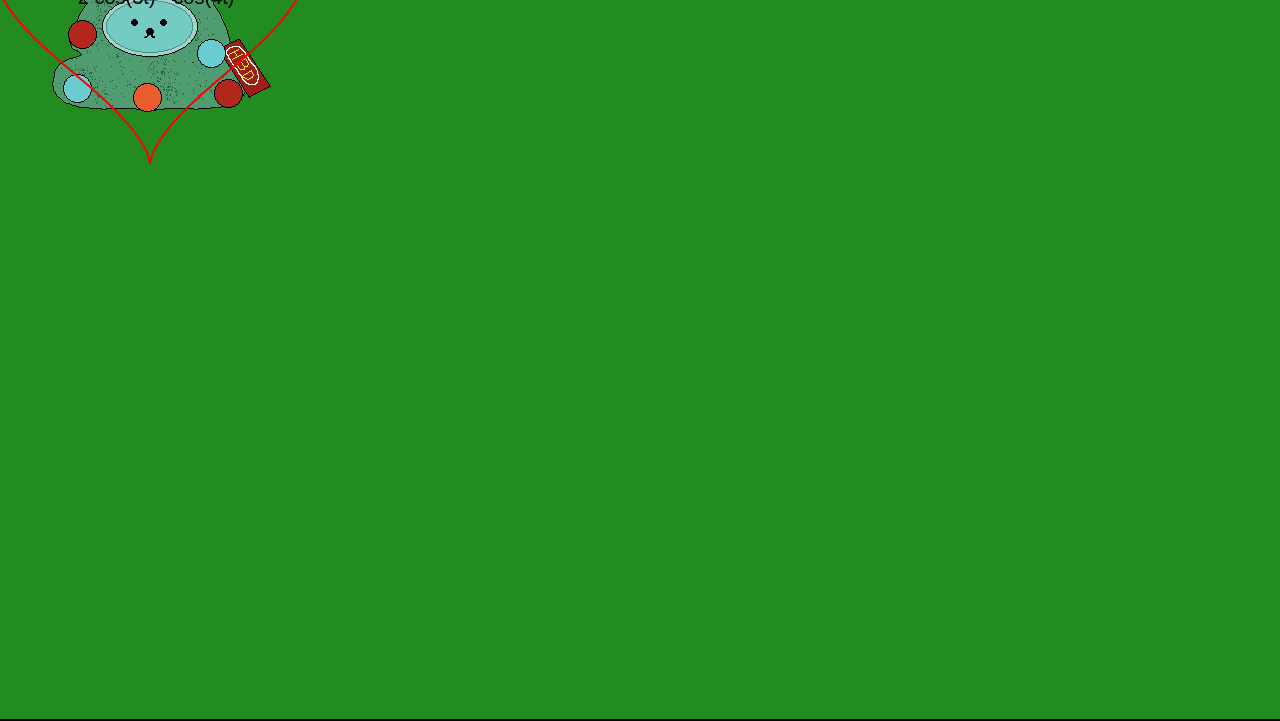
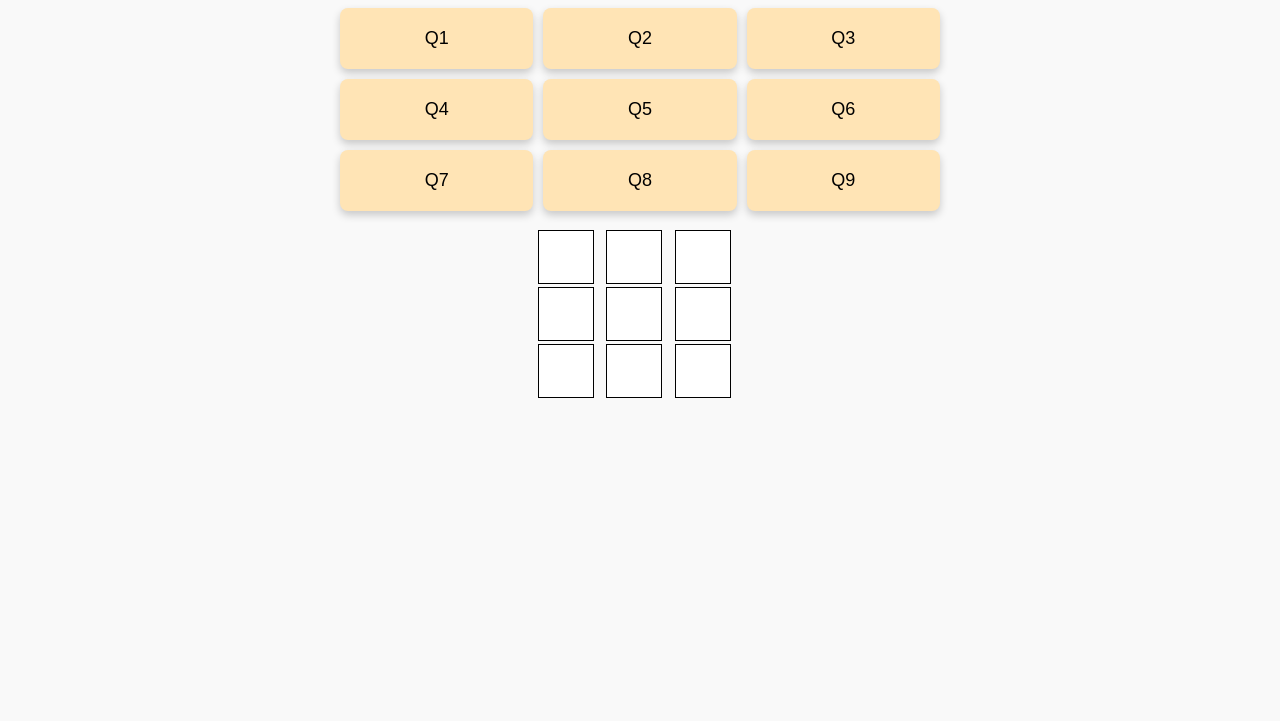
Before and after one commit to TsungLin-Tsai/HBD_test, a plain HTML site: page index.html in a window 1280 px wide. Shown: the part 81-802 px from the top of the page. Drawn offline with Linux system fonts and the light colour scheme.

Commit message:
Add files via upload

```diff
--- a/index.html
+++ b/index.html
@@ -1,172 +1,211 @@
 <!DOCTYPE html>
-<html lang="en">
+<html lang="zh-TW">
 <head>
   <meta charset="UTF-8">
   <meta name="viewport" content="width=device-width, initial-scale=1.0">
-  <title>2D Pixel Game</title>
+  <title>阿筠HBD</title>
   <style>
     body {
+      font-family: Arial, sans-serif;
+      text-align: center;
+      background-color: #f9f9f9;
       margin: 0;
+      padding: 0;
+    }
+    .game-container {
+      display: grid;
+      grid-template-columns: repeat(3, 1fr);
+      gap: 10px;
+      max-width: 600px;
+      margin: 20px auto;
+    }
+    .book {
+      background-color: #ffe4b5;
+      padding: 20px;
+      border-radius: 8px;
+      box-shadow: 0 4px 8px rgba(0, 0, 0, 0.2);
+      text-align: center;
+      font-size: 18px;
+      position: relative;
+    }
+    .completed {
+      background-color: #b0e57c;
+      color: #ffffff;
+    }
+    .hidden {
+      display: none;
+    }
+    .question-container, .hint-container {
+      margin-top: 20px;
+    }
+    .magic-square {
+      display: grid;
+      grid-template-columns: repeat(3, 1fr);
+      gap: 5px;
+      max-width: 200px;
+      margin: 20px auto;
+    }
+    .square-cell {
+      width: 50px;
+      height: 50px;
+      background-color: #add8e6;
       display: flex;
+      align-items: center;
       justify-content: center;
-      align-items: center;
-      height: 100vh;
-      background-color: #87CEEB; /* Sky blue */
+      font-size: 18px;
+      border: 1px solid #000;
     }
-    canvas {
-      border: 2px solid #000;
-      image-rendering: pixelated; /* Ensures pixel art looks sharp */
+    .square-input {
+      width: 50px;
+      height: 50px;
+      font-size: 18px;
+      text-align: center;
+      border: 1px solid #000;
+    }
+    button {
+      margin-top: 20px;
+      padding: 10px 20px;
+      font-size: 16px;
+      cursor: pointer;
     }
   </style>
 </head>
 <body>
-  <canvas id="gameCanvas" width=window.innerWidth height=window.innerHeight></canvas>
+  <h1>阿筠生日小解謎(輸入阿拉伯數字)</h1>
+  <div class="game-container">
+    <div class="book" data-question="糟糠之__">Q1</div>
+    <div class="book" data-question="八面__瓏">Q2</div>
+    <div class="book" data-question="__文弄墨">Q3</div>
+    <div class="book" data-question="比翼__飛">Q4</div>
+    <div class="book" data-question="不吝__教">Q5</div>
+    <div class="book" data-question="__離斑駁">Q6</div>
+    <div class="book" data-question="燈火闌__">Q7</div>
+    <div class="book" data-question="劍__弩張">Q8</div>
+    <div class="book" data-question="離情____">Q9</div>
+  </div>
+
+  <div class="question-container hidden">
+    <h2 id="question-title"></h2>
+    <input type="number" id="answer-input" placeholder="輸入數字" />
+    <button onclick="submitAnswer()">阿筠交答案!</button>
+  </div>
+
+  <div class="hint-container hidden">
+    <h3>根據剛剛得到的數字，讓九宮格內的直列、橫列和斜列的總和相等！</h3>
+    <div id="hint-numbers"></div>
+  </div>
+
+  <div class="magic-square hidden">
+    <div class="square-cell">
+      <input class="square-input" type="number" />
+    </div>
+    <div class="square-cell">
+      <input class="square-input" type="number" />
+    </div>
+    <div class="square-cell">
+      <input class="square-input" type="number" />
+    </div>
+    <div class="square-cell">
+      <input class="square-input" type="number" />
+    </div>
+    <div class="square-cell">
+      <input class="square-input" type="number" />
+    </div>
+    <div class="square-cell">
+      <input class="square-input" type="number" />
+    </div>
+    <div class="square-cell">
+      <input class="square-input" type="number" />
+    </div>
+    <div class="square-cell">
+      <input class="square-input" type="number" />
+    </div>
+    <div class="square-cell">
+      <input class="square-input" type="number" />
+    </div>
+  </div>
+
+  <button class="hidden magic-check-button" onclick="checkMagicSquare()">阿筠交答案!</button>
 
   <script>
-    const canvas = document.getElementById("gameCanvas");
-    const ctx = canvas.getContext("2d");
-    // Game settings
-    const playerSize = 256; // Adjusted for character image size
-    const playerSpeed = 2;
+    const books = document.querySelectorAll('.book');
+    const questionContainer = document.querySelector('.question-container');
+    const hintContainer = document.querySelector('.hint-container');
+    const hintNumbers = document.getElementById('hint-numbers');
+    const magicSquare = document.querySelector('.magic-square');
+    const magicCheckButton = document.querySelector('.magic-check-button');
 
-    // Player object
-    const player = {
-      x: canvas.width / 2 - playerSize / 2,
-      y: canvas.height / 2 - playerSize / 2,
-      targetX: canvas.width / 2 - playerSize / 2,
-      targetY: canvas.height / 2 - playerSize / 2,
-    };
+    const answers = [7, 0, 5, 2, 4, 6, 3, 8, 1];
+    const userAnswers = [];
+    let currentBook = null;
 
+    books.forEach((book, index) => {
+      book.addEventListener('click', () => {
+        currentBook = index;
+        document.getElementById('question-title').textContent = `題目：${book.dataset.question}（請輸入對應的數字）`;
+        questionContainer.classList.remove('hidden');
+      });
+    });
 
+    function submitAnswer() {
+      const userAnswer = parseInt(document.getElementById('answer-input').value);
+      if (userAnswer === answers[currentBook]) {
+        alert('阿筠真聰明！');
+        userAnswers[currentBook] = userAnswer;
+        books[currentBook].classList.add('completed');
+        questionContainer.classList.add('hidden');
+        document.getElementById('answer-input').value = '';
 
-
-
-
-
-    // Load character image
-    const playerImage = new Image();
-    playerImage.src = './character.png'; // Replace with your character image
-
-    playerImage.onload = () => {
-      console.log('Character image loaded!');
-    };
-
-    // Function to draw the player
-    function drawPlayer() {
-      ctx.drawImage(playerImage, player.x, player.y, playerSize, playerSize);
-    }
-
-    // Function to update player position
-    function updatePlayer() {
-      const dx = player.targetX - player.x;
-      const dy = player.targetY - player.y;
-      const distance = Math.sqrt(dx * dx + dy * dy);
-
-      if (distance > playerSpeed) {
-        player.x += (dx / distance) * playerSpeed;
-        player.y += (dy / distance) * playerSpeed;
+        if (userAnswers.filter(a => a !== undefined).length === 9) {
+          unlockMagicSquare();
+        }
       } else {
-        player.x = player.targetX;
-        player.y = player.targetY;
+        alert('阿筠答錯了>< 再是一次看看！');
       }
     }
 
-    // Function to clear the canvas
-    function clearCanvas() {
-      ctx.fillStyle = "#228B22"; // Background color (green grass)
-      ctx.fillRect(0, 0, canvas.width, canvas.height);
+    function unlockMagicSquare() {
+      alert('以為結束了嗎?進來有看到下面還有個九宮格了吧!還有一題哦XD');
+      const sortedAnswers = [...userAnswers].sort((a, b) => a - b);
+      hintContainer.classList.remove('hidden');
+      hintNumbers.textContent = `妳的數字: ${sortedAnswers.join(', ')}`;
+      magicSquare.classList.remove('hidden');
+      magicCheckButton.classList.remove('hidden');
     }
 
+    function checkMagicSquare() {
+      const inputs = document.querySelectorAll('.square-input');
+      const inputValues = Array.from(inputs).map(input => parseInt(input.value) || 0);
 
-    // 愛心方程參數
-    const scale = 10; // 放大比例
-    const centerX = canvas.width / 2;
-    const centerY = canvas.height / 2;
+      const sortedInputValues = [...inputValues].sort((a, b) => a - b);
+      const sortedUserAnswers = [...userAnswers].sort((a, b) => a - b);
 
-    // 繪製愛心曲線
-    function drawHeart() {
-      ctx.beginPath();
-      ctx.moveTo(centerX, centerY); // 起始位置
+      if (JSON.stringify(sortedInputValues) !== JSON.stringify(sortedUserAnswers)) {
+        alert('阿筠答錯了>< 再試一次看看！');
+        return;
+      }
 
-      for (let t = 0; t <= 2 * Math.PI; t += 0.01) {
-        const x = 16 * Math.pow(Math.sin(t), 3); // x 方程
-        const y = 13 * Math.cos(t) - 5 * Math.cos(2 * t) - 2 * Math.cos(3 * t) - Math.cos(4 * t); // y 方程
+      const isValidMagicSquare =
+        inputValues[0] + inputValues[1] + inputValues[2] === 12 &&
+        inputValues[3] + inputValues[4] + inputValues[5] === 12 &&
+        inputValues[6] + inputValues[7] + inputValues[8] === 12 &&
+        inputValues[0] + inputValues[3] + inputValues[6] === 12 &&
+        inputValues[1] + inputValues[4] + inputValues[7] === 12 &&
+        inputValues[2] + inputValues[5] + inputValues[8] === 12;
 
-        const canvasX = centerX + x * scale;
-        const canvasY = centerY - y * scale;
-
-        ctx.lineTo(canvasX, canvasY);
+      if (isValidMagicSquare) {
+        displayConfession();
+      } else {
+        alert('阿筠答錯了>< 再試一次看看！');
       }
-      ctx.strokeStyle = "red";
-      ctx.lineWidth = 2;
-      ctx.stroke();
     }
 
-    // 在愛心內寫公式
-    function writeEquation() {
-      ctx.font = "20px Arial";
-      ctx.fillStyle = "black";
-      ctx.textAlign = "center";
-
-      const equation = [
-        "x = 16 sin³(t)",
-        "y = 13 cos(t) - 5 cos(2t)",
-        "- 2 cos(3t) - cos(4t)"
-      ];
-
-      equation.forEach((line, index) => {
-        ctx.fillText(line, centerX, centerY - 50 + index * 30); // 調整文本位置
-      });
+    function displayConfession() {
+      document.body.innerHTML = `
+        <h1>To 阿筠(潛在老婆)</h1>
+        <p>接下來的話，我會親自跟妳說...</p>
+      `;
     }
-
-    // 主程序
-    function draw() {
-      //ctx.clearRect(0, 0, canvas.width, canvas.height); // 清空畫布
-      drawHeart(); // 繪製愛心
-      writeEquation(); // 寫入公式
-    }
-
-    // Main game loop
-    function gameLoop() {
-      clearCanvas();
-      updatePlayer();
-      drawPlayer();
-      draw();
-      requestAnimationFrame(gameLoop);
-
-    }
-
-
-    //draw();
-
-
-
-    function resizeCanvas() {
-      canvas.width = window.innerWidth; // 設置畫布寬度為窗口寬度
-      canvas.height = window.innerHeight; // 設置畫布高度為窗口高度
-      draw(); // 繪製愛心和公式
-    }
-
-    // 初始化畫布大小
-    resizeCanvas();
-
-
-
-
-    // 監聽窗口大小改變事件
-    window.addEventListener("resize", resizeCanvas);
-    //show heart
-    window.addEventListener("resize", draw);
-
-    // Event listener for mouse clicks
-    canvas.addEventListener("click", (e) => {
-      const rect = canvas.getBoundingClientRect();
-      player.targetX = e.clientX - rect.left - playerSize / 2;
-      player.targetY = e.clientY - rect.top - playerSize / 2;
-    });
-
-    // Start the game loop
-    gameLoop()
   </script>
 </body>
 </html>
```
